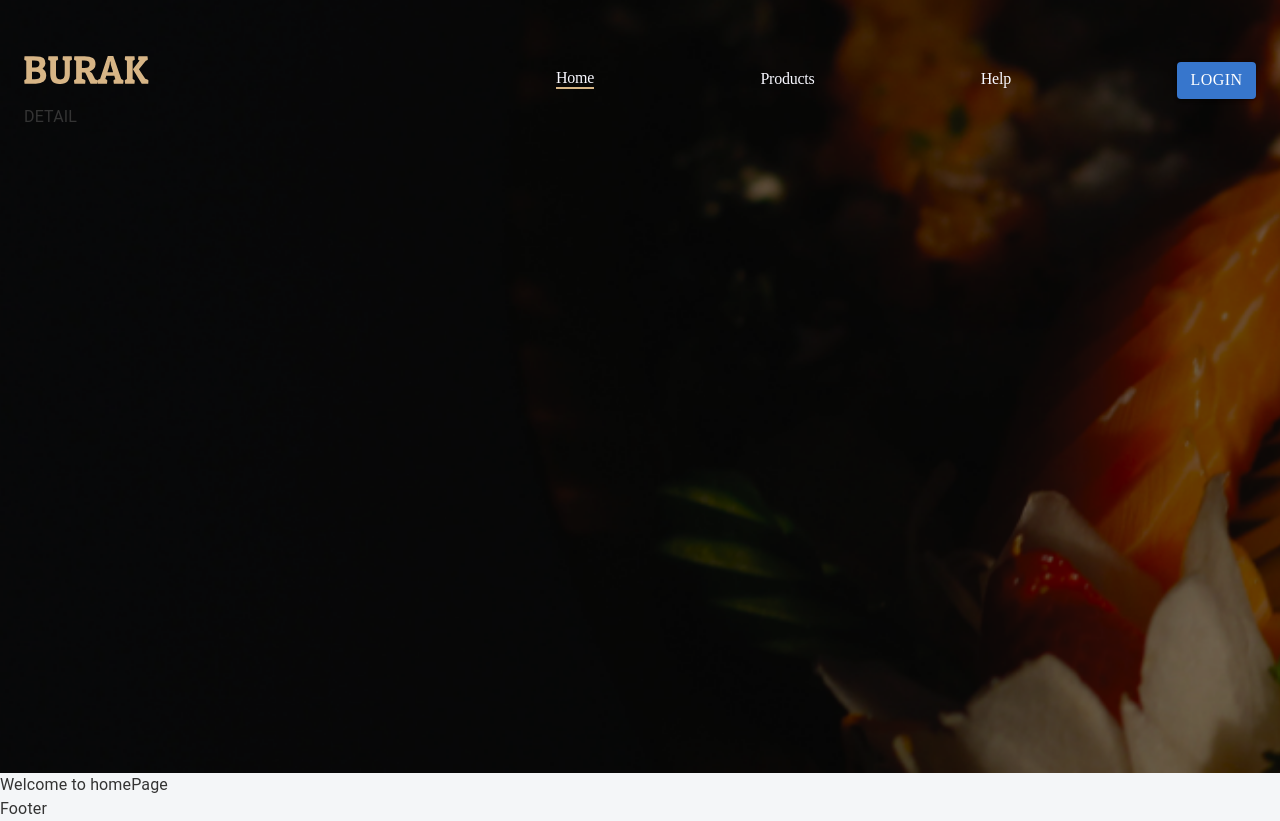
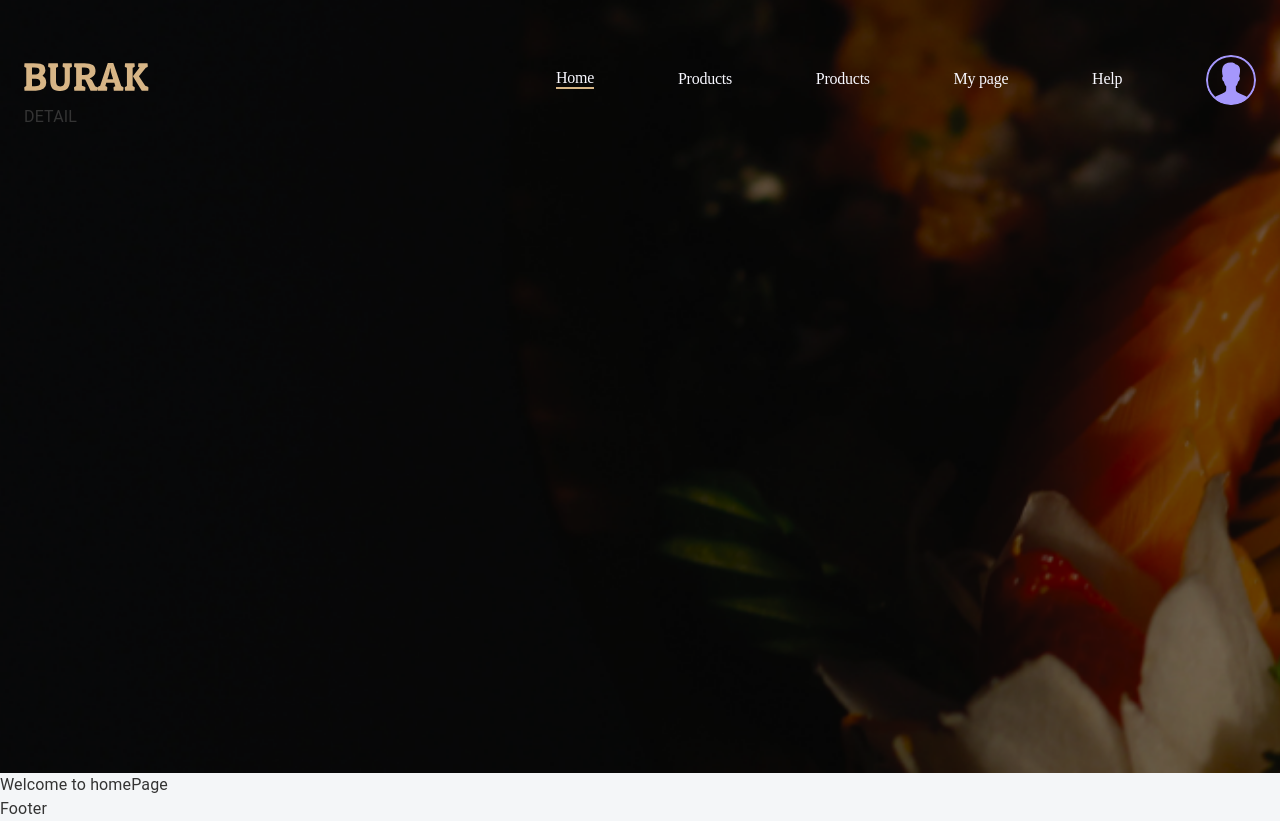
Before and after one commit to KuchkorovBoburbek/burak-react, a React (Create React App) app: page / in a window 1280 px wide. Built offline with nearby package versions, Linux system fonts and the light colour scheme.

Commit message:
fix: homeNavbar menu part refactoring

```diff
--- a/src/app/components/headers/HomeNavbar.tsx
+++ b/src/app/components/headers/HomeNavbar.tsx
@@ -2,31 +2,25 @@ import { Box, Button, Container, Stack } from "@mui/material";
 import { NavLink } from "react-router-dom";
 
 function HomeNavbar() {
-  const authUser = null;
+  const authUser = true;
 
   return (
     <div className="home-navbar">
-      <Container sx={{ mt: "55px", height: "642px" }}>
-        <Stack
-          sx={{ height: "50px" }}
-          flexDirection={"row"}
-          justifyContent={"space-between"}
-        >
+      <Container
+        sx={{ mt: "55px", height: "642px" }}
+        className="navbar-container"
+      >
+        <Stack className="menu">
           <Box>
             <NavLink to={"/"}>
               <img
-                style={{ width: "125px", height: "30px" }}
+                className="brand-logo"
                 src="/icons/burak.svg"
-                alt=""
+                alt="burakLogo"
               />
             </NavLink>
           </Box>
-          <Stack
-            flexDirection={"row"}
-            justifyContent={"space-between"}
-            minWidth={"700px"}
-            alignItems={"center"}
-          >
+          <Stack className="nav-links">
             <Box className={"hover-line"}>
               <NavLink activeClassName="underline" to="/">
                 Home
@@ -67,7 +61,11 @@ function HomeNavbar() {
                 Login
               </Button>
             ) : (
-              <img />
+              <img
+                className="user"
+                src="/icons/default-user.svg"
+                aria-haspopup={"true"}
+              />
             )}
           </Stack>
         </Stack>
--- a/src/css/index.css
+++ b/src/css/index.css
@@ -1,5 +1,6 @@
 body {
   margin: 0;
+  padding: 0;
   font-family: -apple-system, BlinkMacSystemFont, 'Segoe UI', 'Roboto', 'Oxygen',
     'Ubuntu', 'Cantarell', 'Fira Sans', 'Droid Sans', 'Helvetica Neue',
     sans-serif;
--- a/src/css/navbar.css
+++ b/src/css/navbar.css
@@ -20,6 +20,33 @@
   line-height: normal;
   letter-spacing: -0.24px;
 }
+.home-navbar .navbar-container {
+  height: 643.52px;
+  margin-top: 55px;
+}
+.home-navbar .navbar-container .menu {
+  height: 50px;
+  display: flex;
+  flex-direction: row;
+  align-items: center;
+  justify-content: space-between;
+}
+.home-navbar .navbar-container .menu .brand-logo {
+  width: 125px;
+  height: 30px;
+}
+.home-navbar .navbar-container .menu .nav-links {
+  min-width: 700px;
+  display: flex;
+  justify-content: space-between;
+  flex-direction: row;
+  align-items: center;
+}
+.home-navbar .navbar-container .menu .user {
+  width: 50px;
+  height: 50px;
+  border-radius: 24px;
+}
 .home-navbar .underline {
   display: flex;
   content: "";
@@ -32,6 +59,7 @@
   transform: scaleX(0);
   transition: transform 250ms ease-in-out;
 }
+
 .home-navbar .hover-line:hover:after {
   transform: scaleX(1);
 }
@@ -42,7 +70,7 @@
 .home-navbar .login-button {
   width: 78.83px;
   height: 37px;
-color: #FFF;
+  color: #fff;
   text-align: center;
   font-family: Poppins;
   font-size: 16px;
```
Lines whose indentation alone changed are shown as unchanged.
